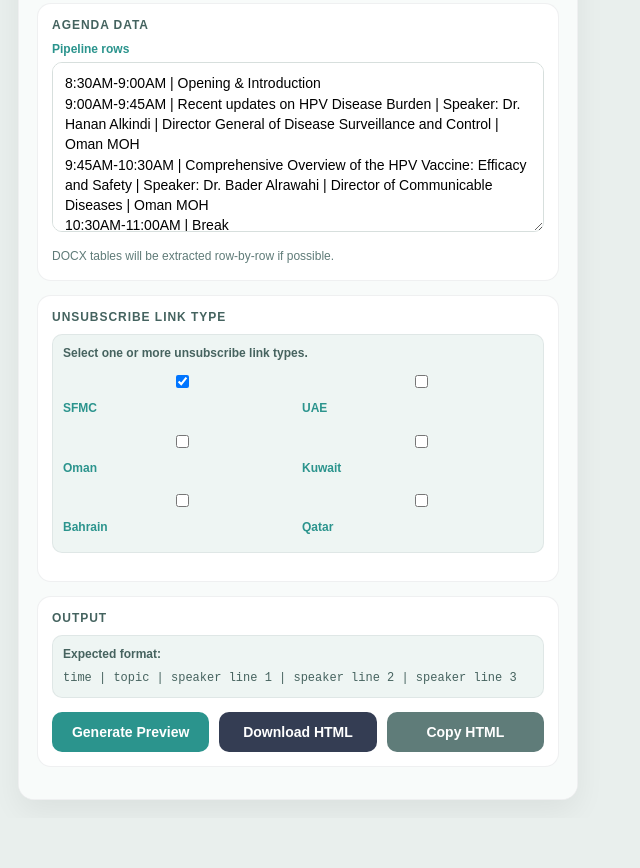
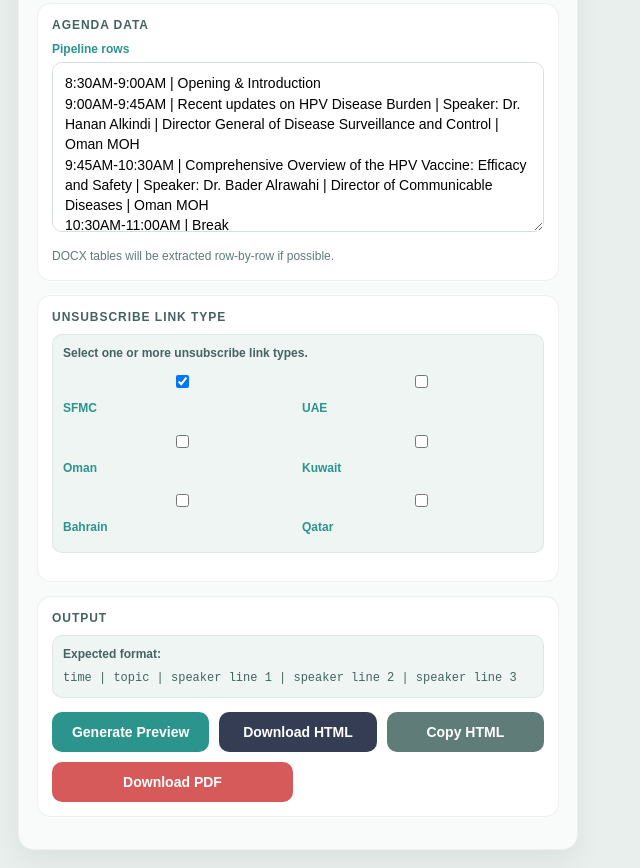
Before and after one commit to sathvikboseman/agenda_generator, a plain HTML site: page index.html in a window 1280 px wide. Shown: the part 3624-4492 px from the top of the page, without its empty margins (0-640 px from the left). Before the commit the page ends 4442 px from the top, so only its background shows below. Drawn offline with nearby package versions, Linux system fonts and the light colour scheme.

Commit message:
Add PDF download functionality to emailer generator

```diff
--- a/index.html
+++ b/index.html
@@ -6,6 +6,7 @@
   <title>Emailer Generator</title>
   <script src="https://unpkg.com/mammoth/mammoth.browser.min.js"></script>
   <script src="https://cdn.sheetjs.com/xlsx-0.20.1/package/dist/xlsx.full.min.js"></script>
+  <script src="https://cdnjs.cloudflare.com/ajax/libs/html2pdf.js/0.10.1/html2pdf.bundle.min.js"></script>
   <style>
     :root{
       --teal:#2b948d;
@@ -821,6 +822,9 @@
           <button onclick="generatePreview()">Generate Preview</button>
           <button class="secondary" onclick="downloadHTML()">Download HTML</button>
           <button class="ghost" onclick="copyHTML()">Copy HTML</button>
+        </div>
+        <div class="btn-row-2">
+          <button onclick="downloadPDF()" style="background:#d65a5a;">Download PDF</button>
         </div>
       </div>
 
@@ -1271,6 +1275,25 @@
         URL.revokeObjectURL(url);
       });
     } catch(e){ alert("Download failed: "+e.message); }
+  }
+
+  async function downloadPDF(){
+    try{
+      const data=getData();
+      const element=document.querySelector(".preview");
+      if(!element || !element.innerHTML.trim()){
+        alert("Please generate a preview first.");
+        return;
+      }
+      const opt={
+        margin:10,
+        filename:'emailer-agenda.pdf',
+        image:{type:'jpeg',quality:0.98},
+        html2canvas:{scale:2,backgroundColor:'#ffffff'},
+        jsPDF:{orientation:'portrait',unit:'mm',format:'a4'}
+      };
+      html2pdf().set(opt).from(element).save();
+    } catch(e){ alert("PDF download failed: "+e.message); }
   }
 
   async function copyHTML(){
```
